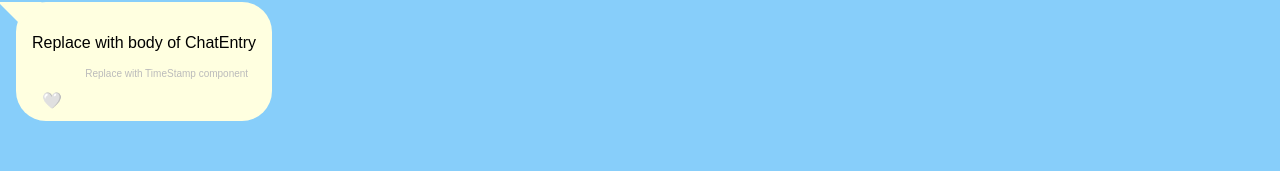
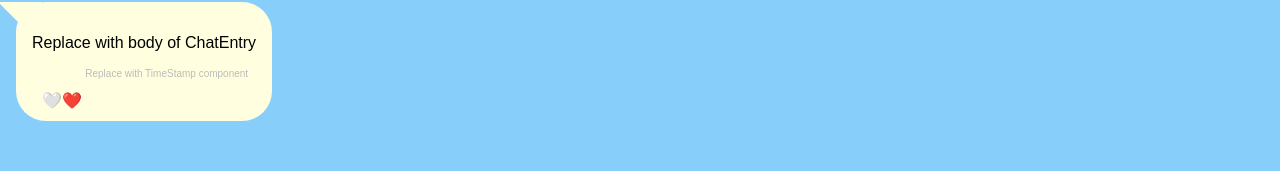
Before and after one commit to AdaGold/react-chatlog, a React (Create React App) app: page / in a window 1280 px wide. Shown: the part 152-323 px from the top of the page. Built offline with nearby package versions, Linux system fonts and the light colour scheme.

Commit message:
update directions and scaffold to match tests

```diff
--- a/src/components/ChatEntry.css
+++ b/src/components/ChatEntry.css
@@ -6,14 +6,6 @@ button {
 	font: inherit;
 	cursor: pointer;
 	outline: inherit;
-}
-
-.filled-heart::before {
-  content: "❤️"
-}
-
-.empty-heart::before {
-  content: "🤍"
 }
 
 .chat-entry {
--- a/src/components/ChatEntry.js
+++ b/src/components/ChatEntry.js
@@ -12,10 +12,9 @@ const ChatEntry = (props) => {
       <section className="entry-bubble">
         <p>Replace with body of ChatEntry</p>
         <p className="entry-time">Replace with TimeStamp component</p>
-        <button
-          onClick={props.onClickCallback}
-          className="empty-heart"
-        ></button>
+        <button onClick={props.onClickCallback} className="like">
+          🤍❤️
+        </button>
       </section>
     </div>
   );
```
Also changed, not shown: project-docs/wave-02.md (+2 -2 lines), src/data/entries.json (renamed from src/data/messages.json).
